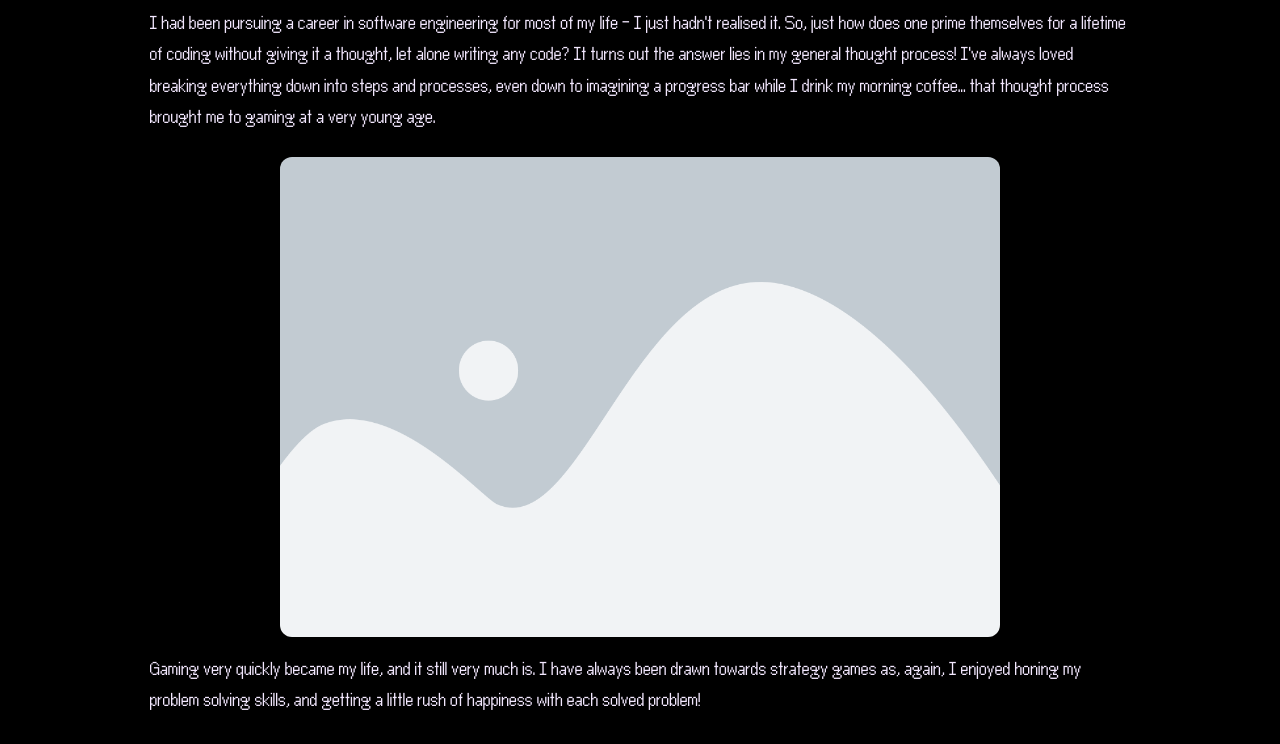
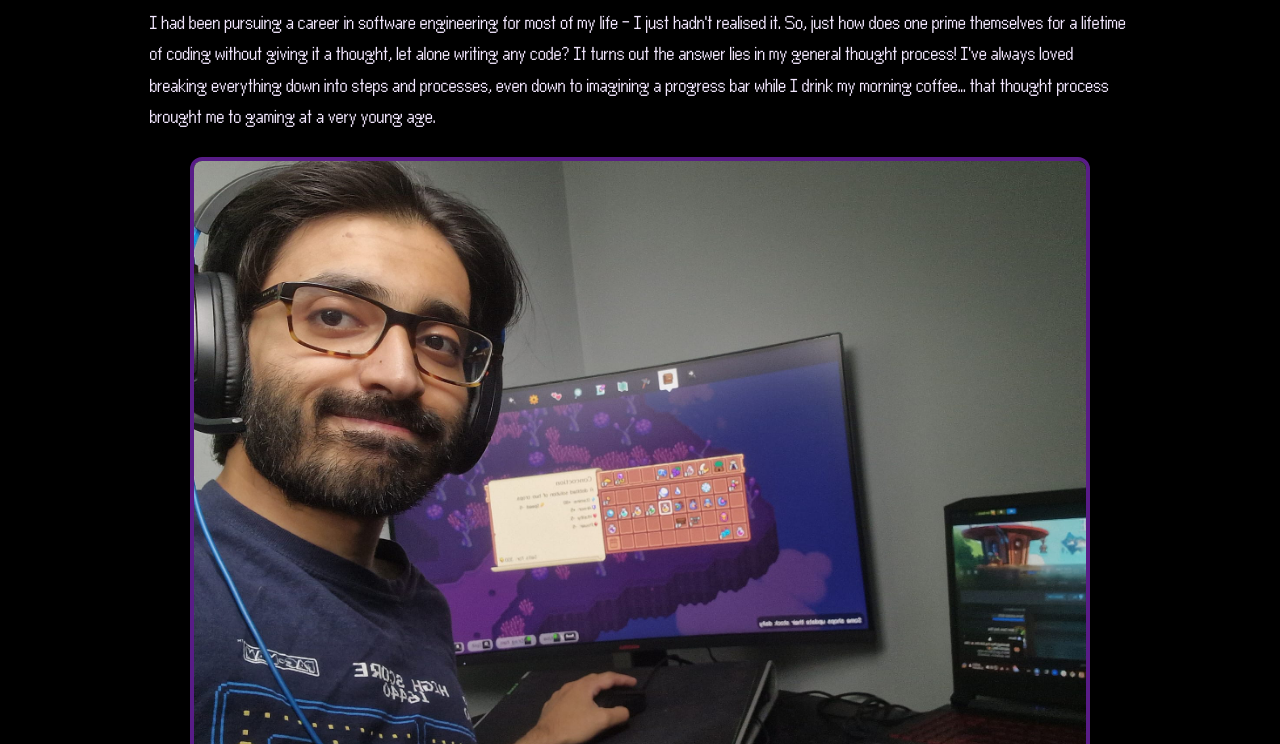
Before and after one commit to TawheedAhmed28/ta-portfolio, a website: page index.html in a window 1280 px wide. Both pictures are taken after a click on the link "show more". Shown: the part 384-1128 px from the top of the page. Drawn offline with Linux system fonts and the light colour scheme.

Commit message:
added gaming pic to long description

```diff
--- a/app.js
+++ b/app.js
@@ -180,7 +180,7 @@ function changeDescription() {
 
     <br>
     <div class="flex flex-col items-center">
-    <img src="images/elementor-placeholder-image.webp" class="rounded-xl md:max-w-[720px] opacity-100 transition duration-1000 translate-y-2 mt-4 mb-6">
+    <img src="images/me-gaming.jpg" class="rounded-xl border-4 border-purple-900 md:max-w-[900px] opacity-100 transition duration-1000 translate-y-2 mt-4 mb-6">
     </div>
 
     Gaming very quickly became my life, and it still very much is. I have always been drawn towards strategy games as, again, I enjoyed honing my problem solving skills, and getting a little rush of happiness with each solved problem!
```
Also changed, not shown: images/me-gaming.jpg (added), main.css.
